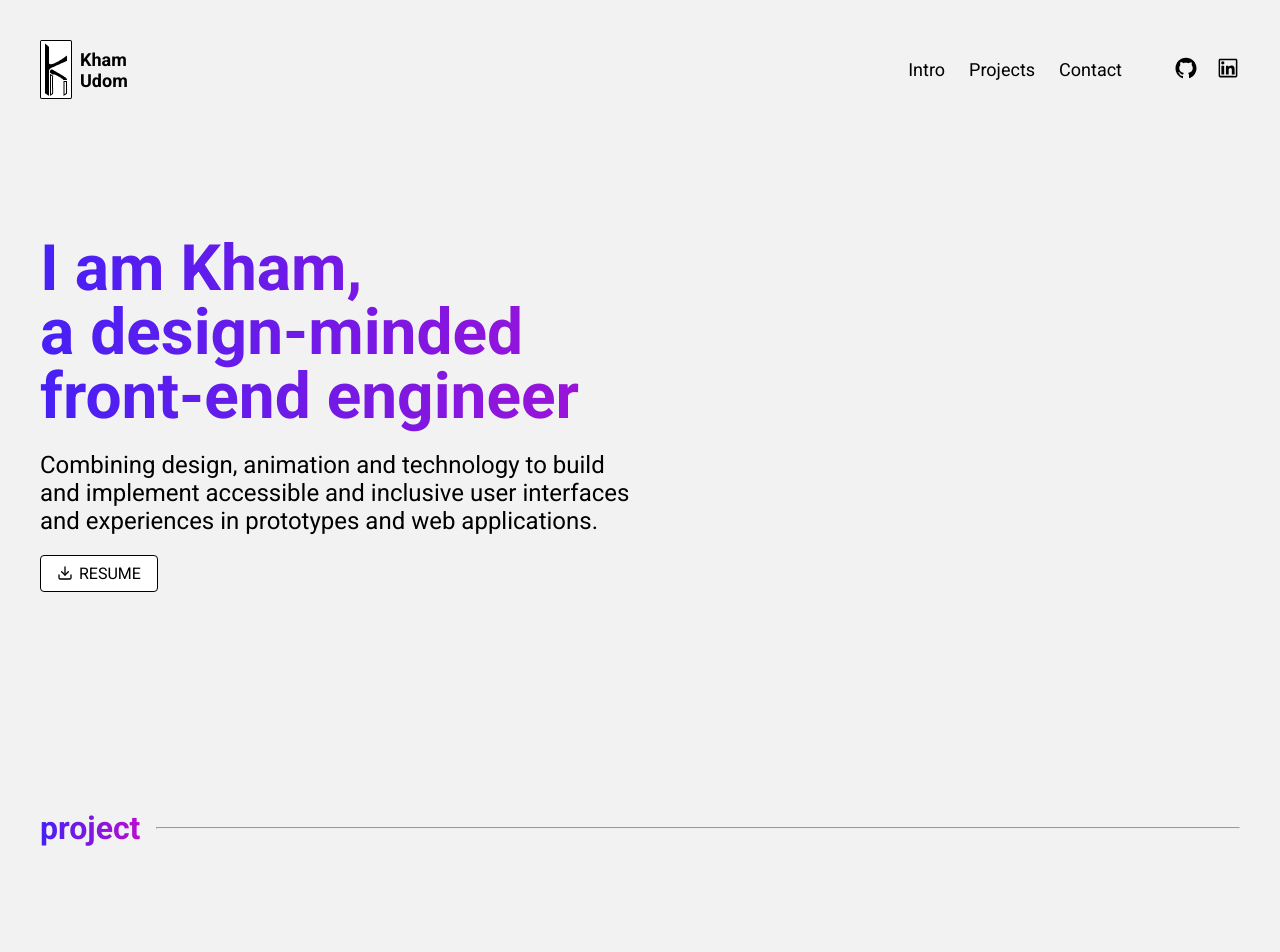
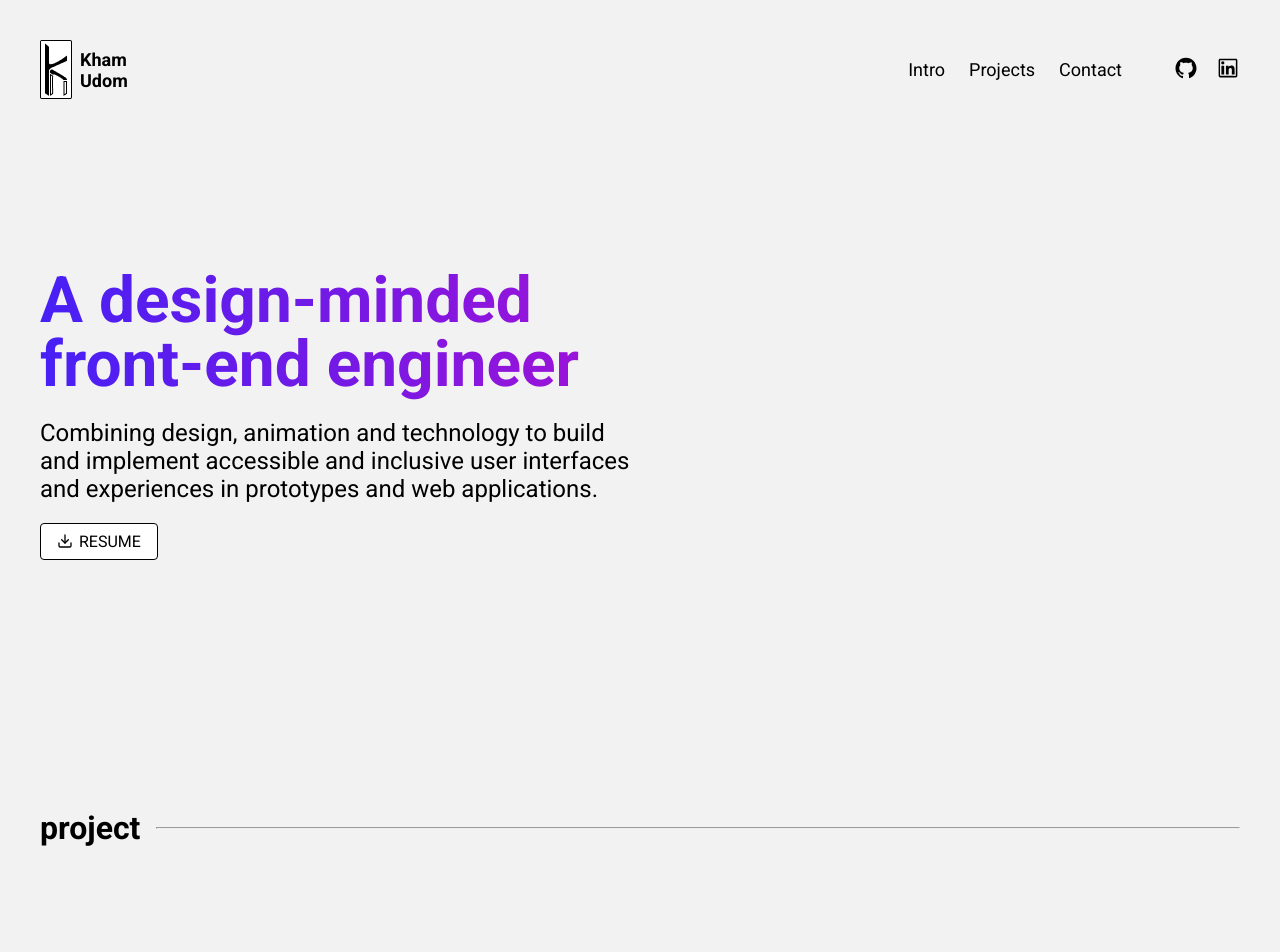
Before and after one commit to khamudom/portfolio-khamu-v2, a Next.js app: page / in a window 1280 px wide. Shown: the top 952 px of the page. Built offline with nearby package versions, Linux system fonts and the light colour scheme.

Commit message:
remove gradient on section header and switched to html img

```diff
--- a/src/components/Hero/Hero.tsx
+++ b/src/components/Hero/Hero.tsx
@@ -15,7 +15,7 @@ const Hero = ({ className }: HeroProps) => {
         <div className={styles.container}>
           <div className={styles.columnLeft}>
             <h2 className={styles.title}>
-              I am Kham, <br></br>a design-minded <br></br>front-end engineer
+              A design-minded <br></br>front-end engineer
             </h2>
             <p className={styles.description}>
               Combining design, animation and technology to build and implement
--- a/src/components/common/SectionHeader/SectionHeader.module.scss
+++ b/src/components/common/SectionHeader/SectionHeader.module.scss
@@ -8,13 +8,6 @@
   .title {
     font-weight: 600;
     font-size: clamp(1.625rem, 5vw, 2rem);
-    background: linear-gradient(
-      90deg,
-      var(--accent-fill-two),
-      var(--accent-fill-three)
-    );
-    background-clip: text;
-    -webkit-text-fill-color: transparent;
   }
 
   .divider {
--- a/src/pages/fast.tsx
+++ b/src/pages/fast.tsx
@@ -1,3 +1,4 @@
+/* eslint-disable @next/next/no-img-element */
 import { PageLayout } from '@/components';
 import React from 'react';
 import { fastPageData } from '../models/PageData';
@@ -10,7 +11,7 @@ const fast = () => {
       <section className={styles.section}>
         <div className={styles.row}>
           <div className={styles.imageColumnWrapper}>
-            <Image
+            <img
               src="/assets/images/fast/fast-site.png"
               alt="fast portfolio"
               width={600}
```
Also changed, not shown: src/pages/edge.tsx (+5 -4 lines), src/pages/gamestore.tsx (+4 -4 lines).
